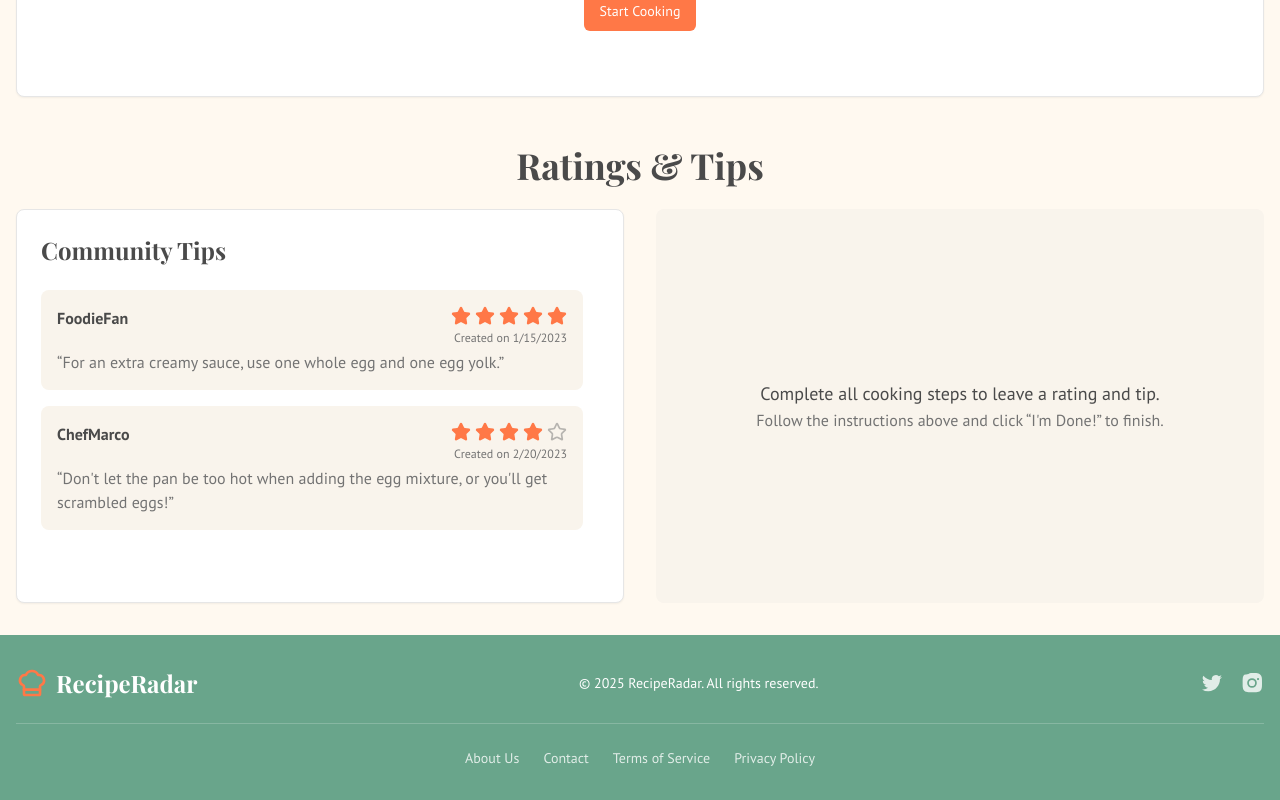
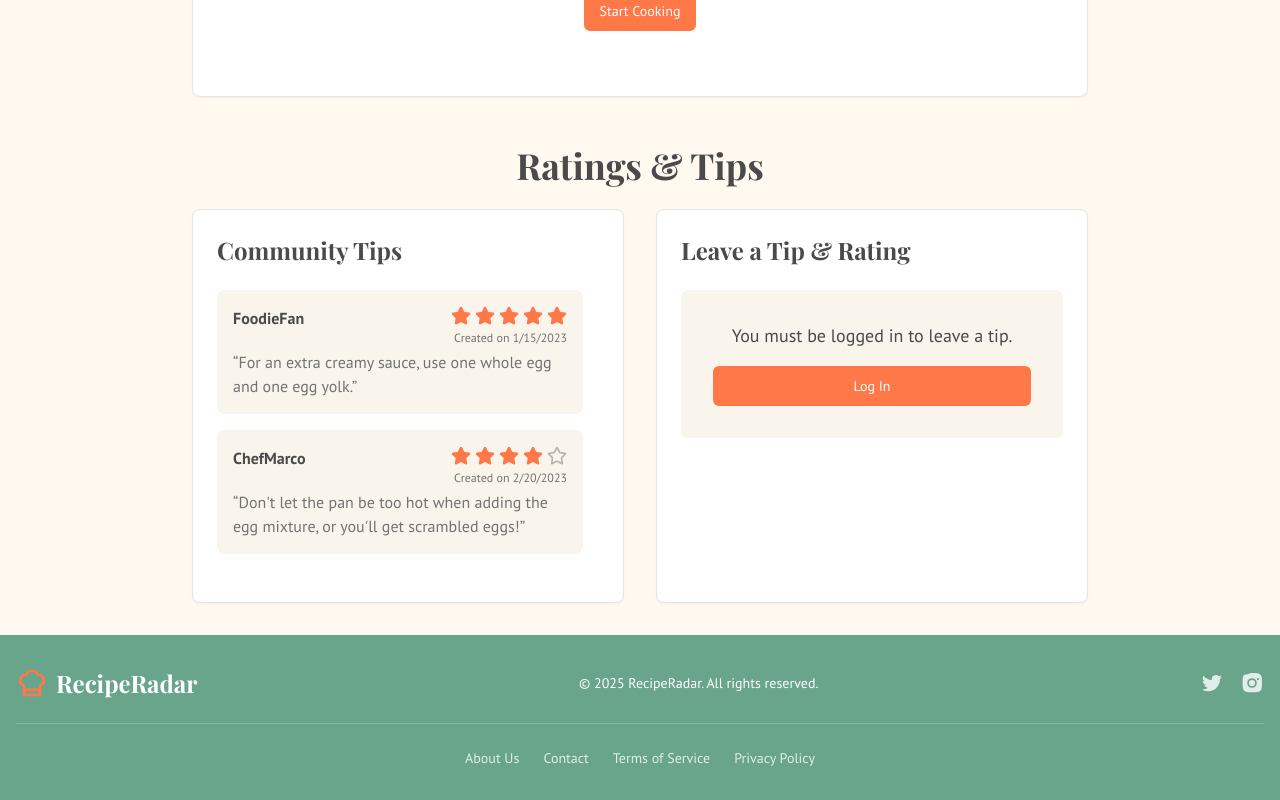
Before and after one commit to indiancoder264/recipe_radar, a Next.js app: page /recipes/1 in a window 1280 px wide. Shown: the part 1218-2018 px from the top of the page. Built offline with nearby package versions, Linux system fonts and the light colour scheme.

Commit message:
space adjustment to maintain readability

```diff
--- a/src/app/recipes/[id]/page.tsx
+++ b/src/app/recipes/[id]/page.tsx
@@ -171,12 +171,6 @@ export default function RecipePage() {
     }
 
     addOrUpdateTip(recipe.id, { tip, rating }, user);
-
-    // Only reset form if it was a new tip
-    if (!userTip) {
-      setRating(0);
-      setTip("");
-    }
   };
 
   // ────────────────────────────────────────────
@@ -229,7 +223,7 @@ export default function RecipePage() {
         </div>
 
         {/* ───── Main Content ───── */}
-        <div className="space-y-8">
+        <div className="space-y-8 max-w-4xl mx-auto">
             {/* ─── Details & Ingredients ─── */}
             <div className="grid grid-cols-1 md:grid-cols-2 gap-8">
                  {/* Details */}
@@ -383,7 +377,7 @@ export default function RecipePage() {
         </div>
 
         {/* ───── Tips & Ratings ───── */}
-        <div className="mt-12">
+        <div className="mt-12 max-w-4xl mx-auto">
           <h2 className="font-headline text-3xl md:text-4xl mb-6 text-center">
             Ratings &amp; Tips
           </h2>
@@ -416,7 +410,6 @@ export default function RecipePage() {
             </Card>
 
             {/* Tip Form / Prompt */}
-            {finishedCooking ? (
             <Card>
               <CardHeader>
                 <h3 className="font-headline text-2xl">
@@ -455,12 +448,17 @@ export default function RecipePage() {
                       />
                     </div>
 
-                      <Button type="submit" className="w-full">
+                    <Button type="submit" className="w-full" disabled={!finishedCooking}>
                       {userTip ? "Update Tip" : "Submit Tip"}
                     </Button>
+                    {!finishedCooking && (
+                      <p className="text-center text-sm text-muted-foreground">
+                        Complete all cooking steps to submit a tip.
+                      </p>
+                    )}
                   </form>
                 ) : (
-                    <div className="text-center p-8 bg-muted rounded-lg">
+                  <div className="text-center p-8 bg-muted rounded-lg flex flex-col justify-center h-full">
                     <p className="mb-4 text-lg">
                       You must be logged in to leave a tip.
                     </p>
@@ -471,18 +469,6 @@ export default function RecipePage() {
                 )}
               </CardContent>
             </Card>
-            ) : (
-              <div className="text-center p-8 bg-muted rounded-lg flex flex-col items-center justify-center h-full">
-                <p className="text-lg font-medium">
-                  Complete all cooking steps to leave a rating and
-                  tip.
-                </p>
-                <p className="text-muted-foreground">
-                  Follow the instructions above and click “I&apos;m
-                  Done!” to finish.
-                </p>
-              </div>
-            )}
           </div>
         </div>
       </article>
```
Lines whose indentation alone changed are shown as unchanged.
